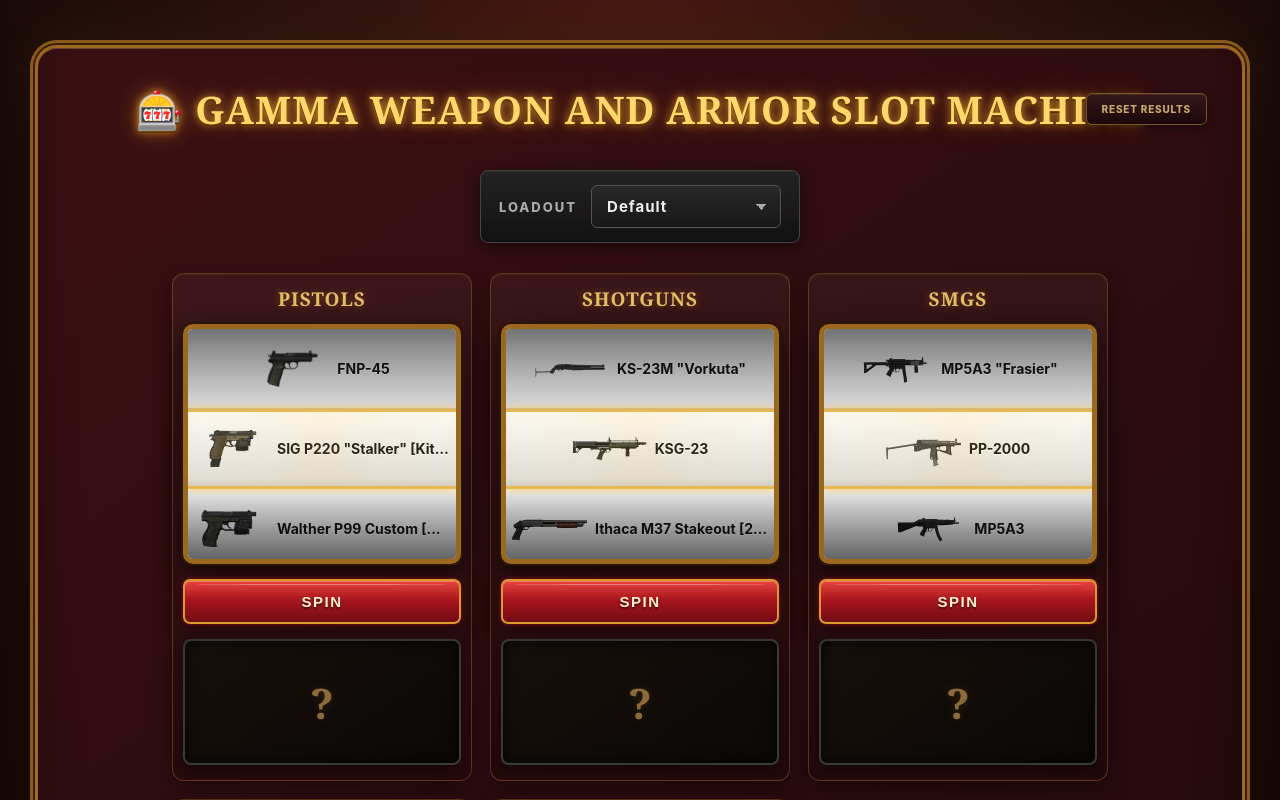
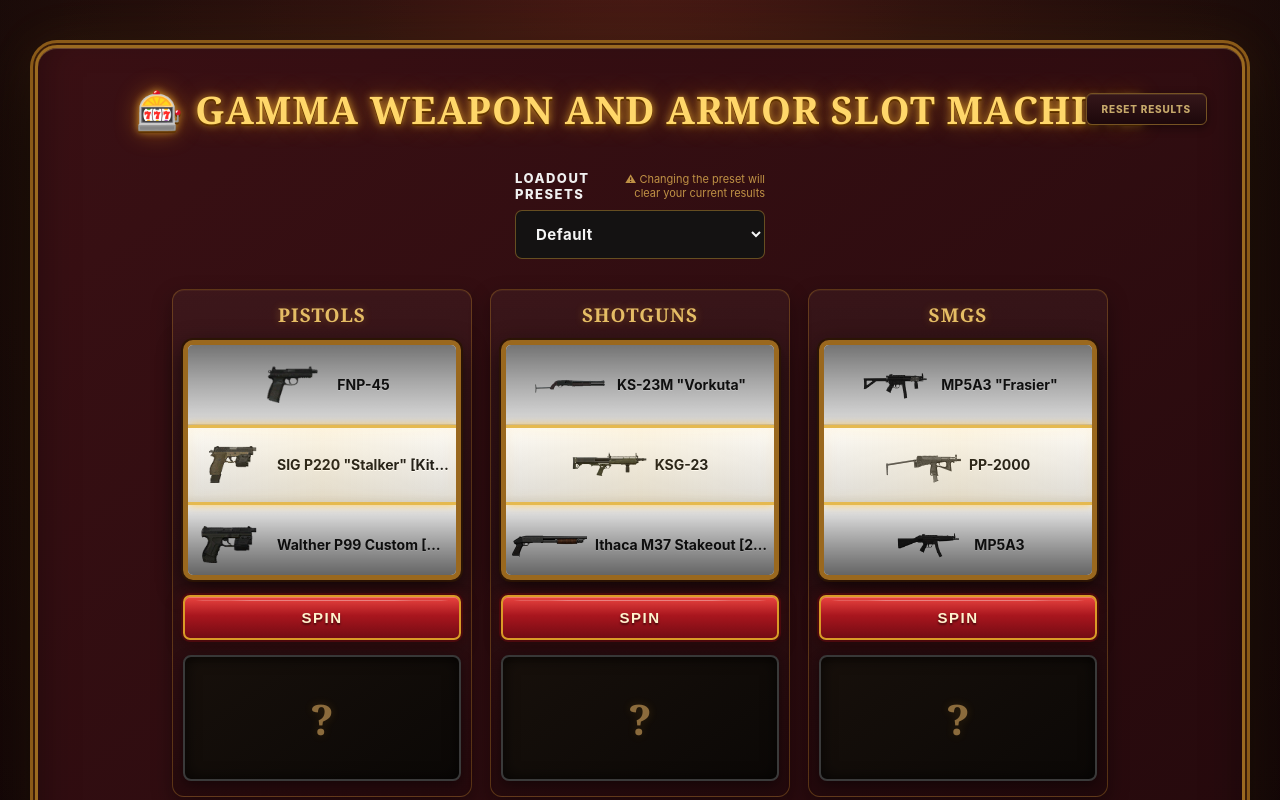
Before and after one commit to aquazor/gamma-slot-machine, a React (Vite) app: page / in a window 1280 px wide. Shown: the top 800 px of the page. Built offline with nearby package versions, Linux system fonts and the light colour scheme.

Commit message:
Add selector note

```diff
--- a/src/App.css
+++ b/src/App.css
@@ -172,100 +172,62 @@
 ======================================== */
 
 .loadout-selector {
+  width: 100%;
+  max-width: 250px;
+  margin: 0 auto 30px;
+}
+
+.loadout-selector-header {
   display: flex;
   align-items: center;
-  justify-content: center;
-  gap: 14px;
-
-  margin: 24px auto 30px;
-  padding: 14px 18px;
-
-  width: fit-content;
-
-  background: linear-gradient(180deg, rgba(35, 35, 35, 0.95), rgba(18, 18, 18, 0.98));
-
-  border: 1px solid #444;
-  border-radius: 8px;
-
-  box-shadow:
-    0 4px 15px rgba(0, 0, 0, 0.5),
-    inset 0 1px 0 rgba(255, 255, 255, 0.05);
+  justify-content: space-between;
+  gap: 16px;
+  margin-bottom: 8px;
 }
-
-/* Label */
 
 .loadout-label {
   font-size: 13px;
   font-weight: 800;
-  letter-spacing: 2px;
-
-  color: #aaa;
-
-  user-select: none;
+  letter-spacing: 1.5px;
+  color: #f0f0f0;
 }
 
-/* Select */
+.loadout-warning {
+  font-size: 11px;
+  color: #d8a84e;
+  opacity: 0.85;
+  text-align: right;
+}
 
 .loadout-select {
-  appearance: none;
-  -webkit-appearance: none;
-
-  min-width: 190px;
-
-  padding: 11px 42px 11px 15px;
-
-  border: 1px solid #555;
-  border-radius: 6px;
-
-  background:
-    linear-gradient(45deg, transparent 50%, #aaa 50%) calc(100% - 18px) 50% / 6px 6px
-      no-repeat,
-    linear-gradient(135deg, #aaa 50%, transparent 50%) calc(100% - 13px) 50% / 6px 6px
-      no-repeat,
-    linear-gradient(180deg, #292929, #171717);
-
-  color: #eee;
-
+  width: 100%;
+  padding: 13px 16px;
+  border: 1px solid rgba(255, 190, 60, 0.35);
+  border-radius: 7px;
+  outline: none;
+  background: rgba(20, 20, 20, 0.95);
+  color: #f5f5f5;
   font-size: 15px;
   font-weight: 700;
-  letter-spacing: 1px;
-
+  letter-spacing: 0.5px;
   cursor: pointer;
-
-  outline: none;
-
   transition:
     border-color 0.2s ease,
-    box-shadow 0.2s ease,
-    background 0.2s ease;
+    box-shadow 0.2s ease;
 }
 
 .loadout-select:hover {
-  border-color: #777;
-
-  background:
-    linear-gradient(45deg, transparent 50%, #ddd 50%) calc(100% - 18px) 50% / 6px 6px
-      no-repeat,
-    linear-gradient(135deg, #ddd 50%, transparent 50%) calc(100% - 13px) 50% / 6px 6px
-      no-repeat,
-    linear-gradient(180deg, #333, #1b1b1b);
+  border-color: rgba(255, 190, 60, 0.65);
 }
 
 .loadout-select:focus {
-  border-color: #b08cff;
-
-  box-shadow:
-    0 0 0 2px rgba(176, 140, 255, 0.15),
-    0 0 14px rgba(176, 140, 255, 0.2);
+  border-color: rgba(255, 190, 60, 0.9);
+  box-shadow: 0 0 12px rgba(255, 190, 60, 0.15);
 }
 
-/* Dropdown options */
-
 .loadout-select option {
-  background: #1c1c1c;
-  color: #eee;
-
-  font-weight: 600;
+  background: #181818;
+  color: #f5f5f5;
 }
 
 /* Mobile */
--- a/src/App.tsx
+++ b/src/App.tsx
@@ -785,11 +785,19 @@
             RESET RESULTS
           </button>
         </div>
+
         {/* LOADOUT SELECTOR */}
+
         <div className="loadout-selector">
-          <label className="loadout-label" htmlFor="loadout-select">
-            LOADOUT
-          </label>
+          <div className="loadout-selector-header">
+            <label className="loadout-label" htmlFor="loadout-select">
+              LOADOUT PRESETS
+            </label>
+
+            <span className="loadout-warning">
+              ⚠ Changing the preset will clear your current results
+            </span>
+          </div>
 
           <select
             id="loadout-select"
@@ -804,9 +812,11 @@
             ))}
           </select>
         </div>
+
         {/* ========================================
             WEAPONS
             ======================================== */}
+
         {visibleWeaponCategories.length > 0 && (
           <div className="reels">
             {visibleWeaponCategories.map((category) => (
@@ -822,9 +832,11 @@
             ))}
           </div>
         )}
+
         {/* ========================================
             HELMETS
             ======================================== */}
+
         <div
           className={
             selectedLoadoutName === loadouts[0].name
```
